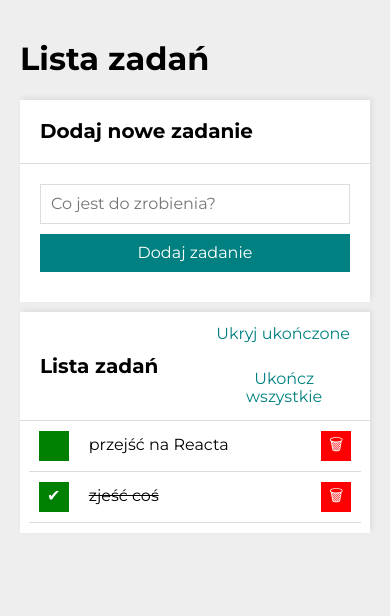
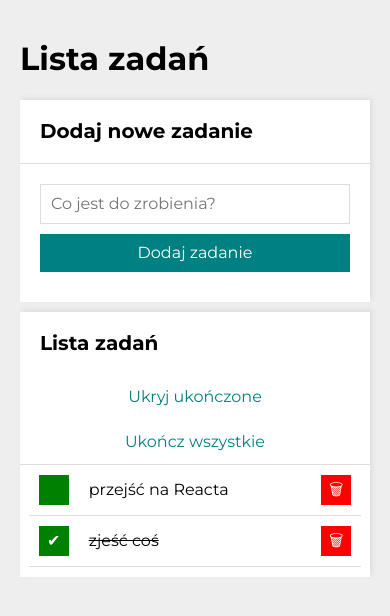
Before and after one commit to oleksaGrzegorz/react-to-do-list, a React (Create React App) app: page / in a window 390 px wide. Shown: the top 616 px of the page. Built offline with nearby package versions, Linux system fonts and the light colour scheme.

Commit message:
grid - to section added

```diff
--- a/src/Section/style.css
+++ b/src/Section/style.css
@@ -5,13 +5,13 @@
 }
 
 .section__title {
-        padding: 20px;
+    padding: 20px;
     font-size: 20px;
     margin: 0;
 }
 
 .section__buttons {
-padding: 10px;
+    padding: 10px;
 }
 
 .section__header {
@@ -24,6 +24,20 @@ padding: 10px;
 
 }
 
+@media (max-width:768px) {
+    .section__header {
+        grid-template-columns: 1fr;
+        grid-gap: 0;
+    }
+}
+
 .section__body {
     padding-bottom: 10px;
 }
+
+@media (max-width:768px) {
+    .buttons {
+        display: grid;
+        grid-template-columns: 1fr;
+    }
+}
```
